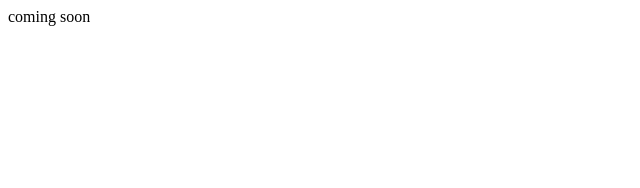
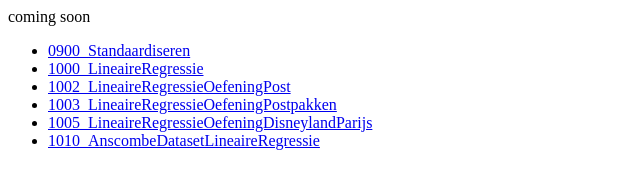
Before and after one commit to kipteamm/dwengoanswers, a plain HTML site: page index.html in a window 1280 px wide. Shown: the whole page, without its empty margins (0-640 px from the left). Drawn offline with Linux system fonts and the light colour scheme.

Commit message:
Update index.html

```diff
--- a/index.html
+++ b/index.html
@@ -1 +1,22 @@
 coming soon
+
+<ul>
+  <li>
+    <a href="0900_Standaardiseren.html">0900_Standaardiseren</a>
+  </li>
+  <li>
+    <a href="1000_LineaireRegressie.html">1000_LineaireRegressie</a>
+  </li>
+  <li>
+    <a href="1002_LineaireRegressieOefeningPost.html">1002_LineaireRegressieOefeningPost</a>
+  </li>
+  <li>
+    <a href="1003_LineaireRegressieOefeningPostpakken.html">1003_LineaireRegressieOefeningPostpakken</a>
+  </li>
+  <li>
+    <a href="1005_LineaireRegressieOefeningDisneylandParijs.html">1005_LineaireRegressieOefeningDisneylandParijs</a>
+  </li>
+  <li>
+    <a href="1010_AnscombeDatasetLineaireRegressie.html">1010_AnscombeDatasetLineaireRegressie</a>
+  </li>
+</ul>
```
